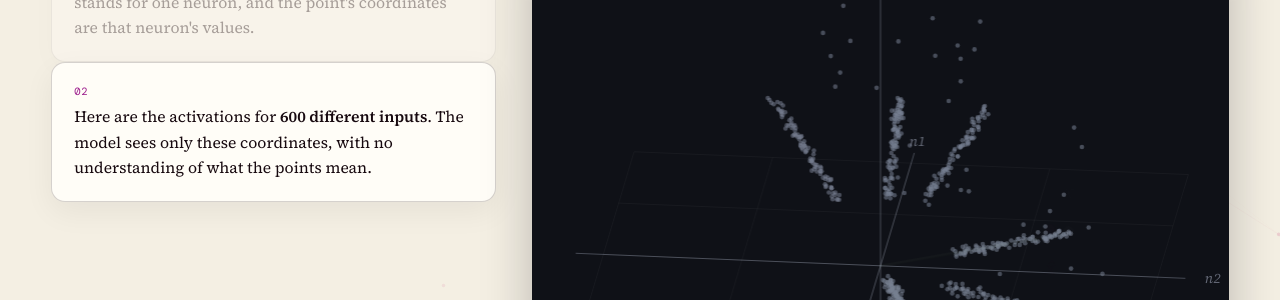
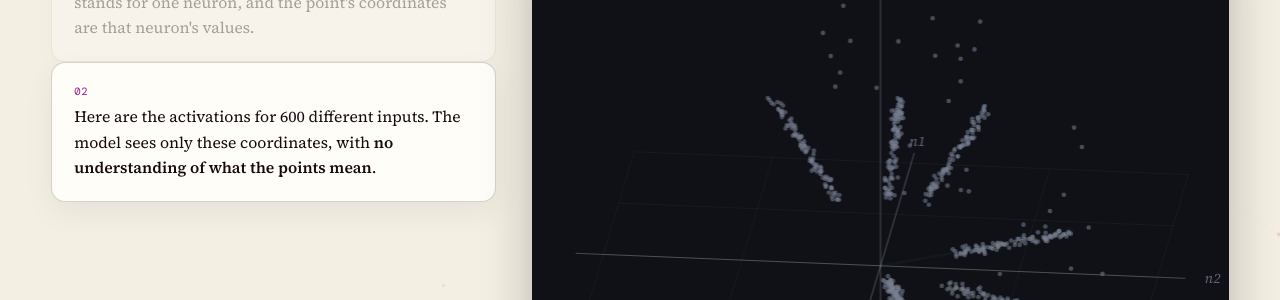
Before and after one commit to saanviiyer/saanviiyer.github.io, a Jekyll site: the page built from pages/play-sae.html, in a window 1280 px wide and 900 px high, scrolled down 1130 px. Shown: the part 150-450 px from the top of the window. Built offline with Jekyll 4.4.1, drawn with Linux system fonts in a browser that asks for light colours; some web fonts are replaced; some of the changed text lies outside the part shown.

Commit message:
Bold the key ideas wherever they fall

```diff
--- a/pages/play-sae.html
+++ b/pages/play-sae.html
@@ -76,7 +76,7 @@
 
       <div class="sx-step" data-scene="cloud"><div class="sx-card">
         <span class="sx-n">02</span>
-        <p>Here are the activations for <b>600 different inputs</b>. The model sees only these coordinates, with no understanding of what the points mean.</p>
+        <p>Here are the activations for 600 different inputs. The model sees only these coordinates, with <b>no understanding of what the points mean</b>.</p>
       </div></div>
 
       <div class="sx-step" data-scene="concepts"><div class="sx-card">
@@ -88,19 +88,19 @@
 
       <div class="sx-step" data-scene="angles"><div class="sx-card">
         <span class="sx-n">04</span>
-        <p>Three dimensions fit at most three directions at right angles to each other, but six do not fit. <b>The six directions overlap</b>, and every pair meets at 63.4° or 116.6°, an overlap of \(|\cos\theta| = 0.447\). Researchers call this packing of more features than neurons superposition.</p>
+        <p>Three dimensions fit at most three directions at right angles to each other, but six do not fit. <b>The six directions overlap</b>, and every pair meets at 63.4° or 116.6°, an overlap of \(|\cos\theta| = 0.447\). Researchers call this packing of more features than neurons <b>superposition</b>.</p>
         <p class="src">The LessWrong guide states the superposition hypothesis. Models learn feature vectors that are almost orthogonal, and in high dimensions the number of such directions grows exponentially (the Johnson–Lindenstrauss lemma).</p>
       </div></div>
 
       <div class="sx-step tall" data-scene="sparse"><div class="sx-card">
         <span class="sx-n">05</span>
-        <p>Overlap does little harm when <b>few concepts appear at once</b>, a property researchers call sparsity. Here, <span data-v="single">…</span> of the inputs hold one concept. Scroll to light the one-concept inputs on the six lines, then the rest in the thin fans between them.</p>
+        <p>Overlap does little harm when few concepts appear at once, a property researchers call <b>sparsity</b>. Here, <span data-v="single">…</span> of the inputs hold one concept. Scroll to light the one-concept inputs on the six lines, then the rest in the thin fans between them.</p>
         <p class="src">The LessWrong guide's example is a coffee mug. You describe it by size and use and need no astronomy, so most feature activations stay at zero. Karvonen adds that one celebrity's birthplace can appear in fewer than one in a billion training tokens, and large models still learn it.</p>
       </div></div>
 
       <div class="sx-step tall" data-scene="neurons"><div class="sx-card">
         <span class="sx-n">06</span>
-        <p>Superposition breaks the direct way of reading a network, <b>one neuron at a time</b>. A neuron measures the input along its own axis, so every concept leaning toward that axis moves it. Scroll to light each neuron in turn. Here <span data-v="perNeuron">…</span> of the 6 concepts move every neuron, so each neuron is polysemantic.</p>
+        <p>Superposition breaks the direct way of reading a network, one neuron at a time. A neuron measures the input along its own axis, so every concept leaning toward that axis moves it. Scroll to light each neuron in turn. Here <span data-v="perNeuron">…</span> of the 6 concepts move every neuron, so <b>each neuron is polysemantic</b>.</p>
         <p class="src">Karvonen describes a real neuron that responded to academic citations, English dialogue, HTTP requests and Korean text.</p>
       </div></div>
 
@@ -116,12 +116,12 @@
         <p>Training adjusts the encoder and decoder to lower the <b>loss</b>.</p>
         $$\mathcal{L} = \lVert \mathbf{x} - \hat{\mathbf{x}} \rVert^2 + \lambda \sum_{j} c_j$$
         <p>The first term is the reconstruction error, the red line on the right. The second adds up the feature scores \(c_j\) and multiplies them by \(\lambda\), the L1 coefficient. A larger \(\lambda\) pushes more scores to zero. I rescale every decoder vector to length 1 after each step, so the model cannot dodge the penalty by shrinking scores.</p>
-        <p class="src">Karvonen points out that nothing in this loss asks for readable features. They appear as a side effect of sparsity and accurate reconstruction.</p>
+        <p class="src">Karvonen points out that <b>nothing in this loss asks for readable features</b>. They appear as a side effect of sparsity and accurate reconstruction.</p>
       </div></div>
 
       <div class="sx-step xtall" data-scene="train"><div class="sx-card">
         <span class="sx-n">09</span>
-        <p><b>Scroll to train.</b> Your browser trained this autoencoder for 2,400 steps with \(\lambda = 0.4\) and saved a snapshot every 10 steps, and your scroll position picks the snapshot. The arrows turn onto the concept lines, and each takes a concept's color once it comes within 25° of it.</p>
+        <p>Scroll to train. Your browser trained this autoencoder for 2,400 steps with \(\lambda = 0.4\) and saved a snapshot every 10 steps, and your scroll position picks the snapshot. The arrows turn onto the concept lines, and each takes a concept's color once it comes within 25° of it.</p>
       </div></div>
 
       <div class="sx-step" data-scene="dead"><div class="sx-card">
@@ -132,8 +132,8 @@
 
       <div class="sx-step xtall" data-scene="forward"><div class="sx-card">
         <span class="sx-n">11</span>
-        <p>Scroll slowly to follow <b>one input</b> through the trained autoencoder. The encoder multiplies the activation by a matrix and adds a bias, giving one score per feature. ReLU sets every negative score to zero, so most scores end at zero.</p>
-        <p>The decoder multiplies those scores by a second matrix, which adds up the decoder vectors, each scaled by its score. On the right they join head to tail and end at the reconstruction \(\hat{\mathbf{x}}\).</p>
+        <p>Scroll slowly to follow one input through the trained autoencoder. The encoder multiplies the activation by a matrix and adds a bias, giving one score per feature. <b>ReLU sets every negative score to zero</b>, so most scores end at zero.</p>
+        <p>The decoder multiplies those scores by a second matrix, which <b>adds up the decoder vectors, each scaled by its score</b>. On the right they join head to tail and end at the reconstruction \(\hat{\mathbf{x}}\).</p>
         <p class="src">Karvonen sums up the model as a matrix, then a ReLU, then a matrix. On GPT-3 with 4 times the width, the encoder maps 12,288 numbers to 49,152 scores, and researchers aim for fewer than 100 nonzero scores.</p>
       </div></div>
 
@@ -145,7 +145,7 @@
 
       <div class="sx-step" data-scene="encdec"><div class="sx-card">
         <span class="sx-n">13</span>
-        <p>Each feature has <b>two vectors</b>. The thick decoder vector is the direction the feature writes. The thin encoder vector decides when the feature turns on, so it also has to ignore overlapping concepts. <span data-v="encdecText">…</span></p>
+        <p>Each feature has two vectors. The thick decoder vector is the direction the feature writes. The thin encoder vector decides when the feature turns on, so it also has to ignore overlapping concepts. <span data-v="encdecText">…</span></p>
         <p class="src">Karvonen reports a median cosine of about 0.5 between the two vectors in real autoencoders.</p>
       </div></div>
 
@@ -165,14 +165,14 @@
 
       <div class="sx-step xtall" data-scene="steer"><div class="sx-card">
         <span class="sx-n">16</span>
-        <p>A name read off examples might fit by coincidence. To test it, you <b>change the activation and watch what happens</b>. Researchers call this steering. A decoder vector has the same shape as an activation, so you can add it straight in.</p>
+        <p>A name read off examples might fit by coincidence. To test it, you change the activation and watch what happens. Researchers call this <b>steering</b>. A decoder vector has the same shape as an activation, so you can add it straight in.</p>
         <p>Scroll to add up to 2.4 times feature <span data-v="fj">…</span>'s decoder vector to one input. The point slides along the arrow, and its score rises from <span data-v="steer0">…</span> to <span data-v="steer1">…</span>.</p>
         <p class="src">When Anthropic added the Golden Gate Bridge feature to Claude's activations, Karvonen notes, Claude mentioned the bridge in every response.</p>
       </div></div>
 
       <div class="sx-step" data-scene="limits"><div class="sx-card">
         <span class="sx-n">17</span>
-        <p>My simulation has 3 dimensions and 12 features, and I planted every concept, so it <b>cannot show what a real model hides</b>. Anthropic's largest autoencoder had about 34 million features, and a real model gives you no planted directions to check against.</p>
+        <p>My simulation has 3 dimensions and 12 features, and I planted every concept, so it <b>cannot show what a real model hides</b>. Anthropic's largest autoencoder had about 34 million features, and a real model gives you <b>no planted directions to check against</b>.</p>
         <p class="src">Karvonen describes a chain of stand-ins. The training loss stands in for proxy metrics, the metrics stand in for human judgment, and that judgment stands in for understanding the model.</p>
         <p class="src">The LessWrong guide notes that nobody has proved superposition, that autoencoders may find combinations of features instead of single ones, and that it is surprising a nonlinear network splits so cleanly into weighted sums.</p>
         <p class="src">Still, Karvonen argues that so simple an objective would not find readable features unless the model had learned something meaningful.</p>
```
